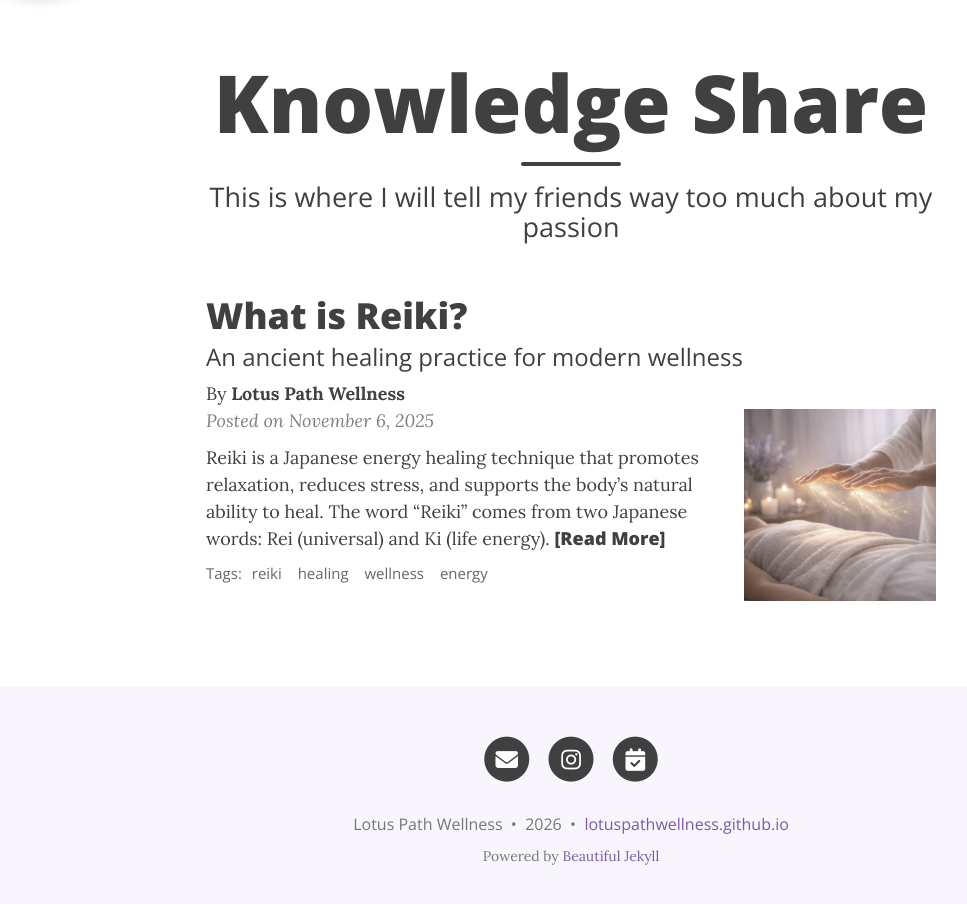
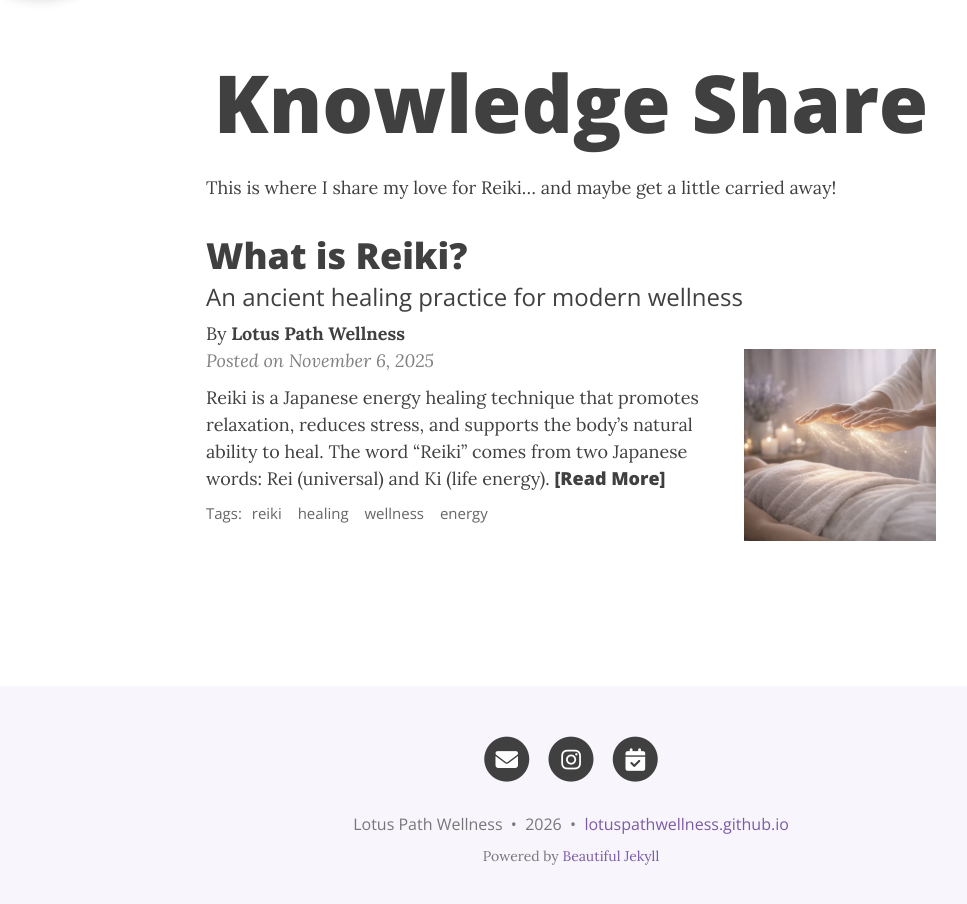
Before and after one commit to lotuspathwellness/lotuspathwellness.github.io, a Jekyll site: the page built from index.html, in a window 1280 px wide and 1109 px high, cut to the strip 192-1096 px from the top of the window. Shown: the whole strip, without its empty margins (69-1036 px from the left). Built offline with Jekyll 4.4.1, drawn with Linux system fonts in a browser that asks for light colours; the list of posts is cut into pages by our own code; comment, search, counter and statistics services are not loaded.

Commit message:
Mobile: center text in Free Call button, update landing page

```diff
--- a/assets/css/custom.css
+++ b/assets/css/custom.css
@@ -145,7 +145,8 @@
   .navbar-custom .navbar-nav .nav-link {
     text-align: right;
   }
-  .navbar-custom .nav-link.btn-primary {
+  .navbar-custom .nav-link.btn-primary,
+  .navbar-custom .nav-link.btn-outline-primary {
     margin-left: 15px;
     text-align: center;
   }
--- a/index.html
+++ b/index.html
@@ -1,5 +1,6 @@
 ---
 layout: home
 title: Knowledge Share
-subtitle: This is where I will tell my friends way too much about my passion
 ---
+
+This is where I share my love for Reiki… and maybe get a little carried away!
```
